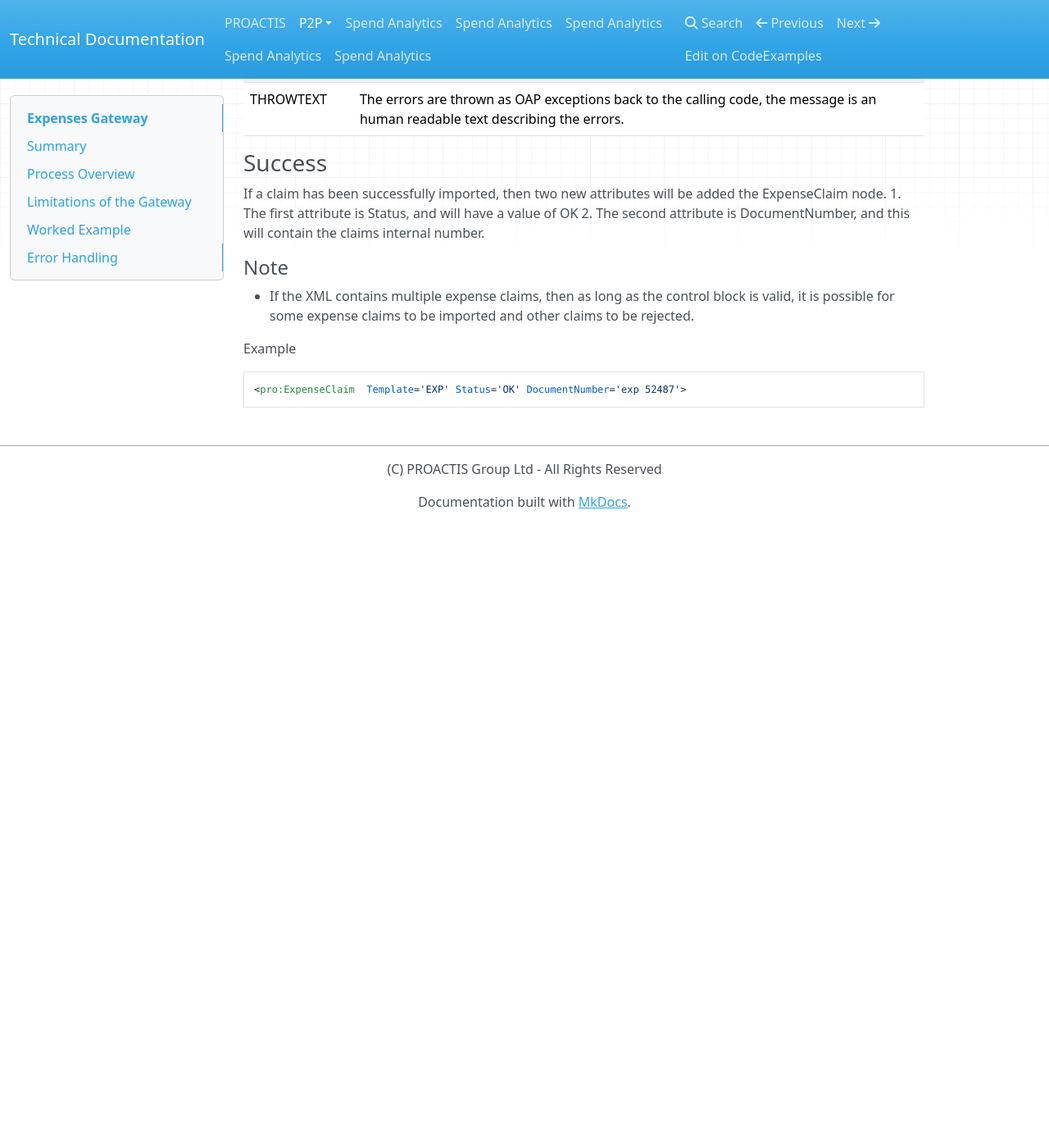
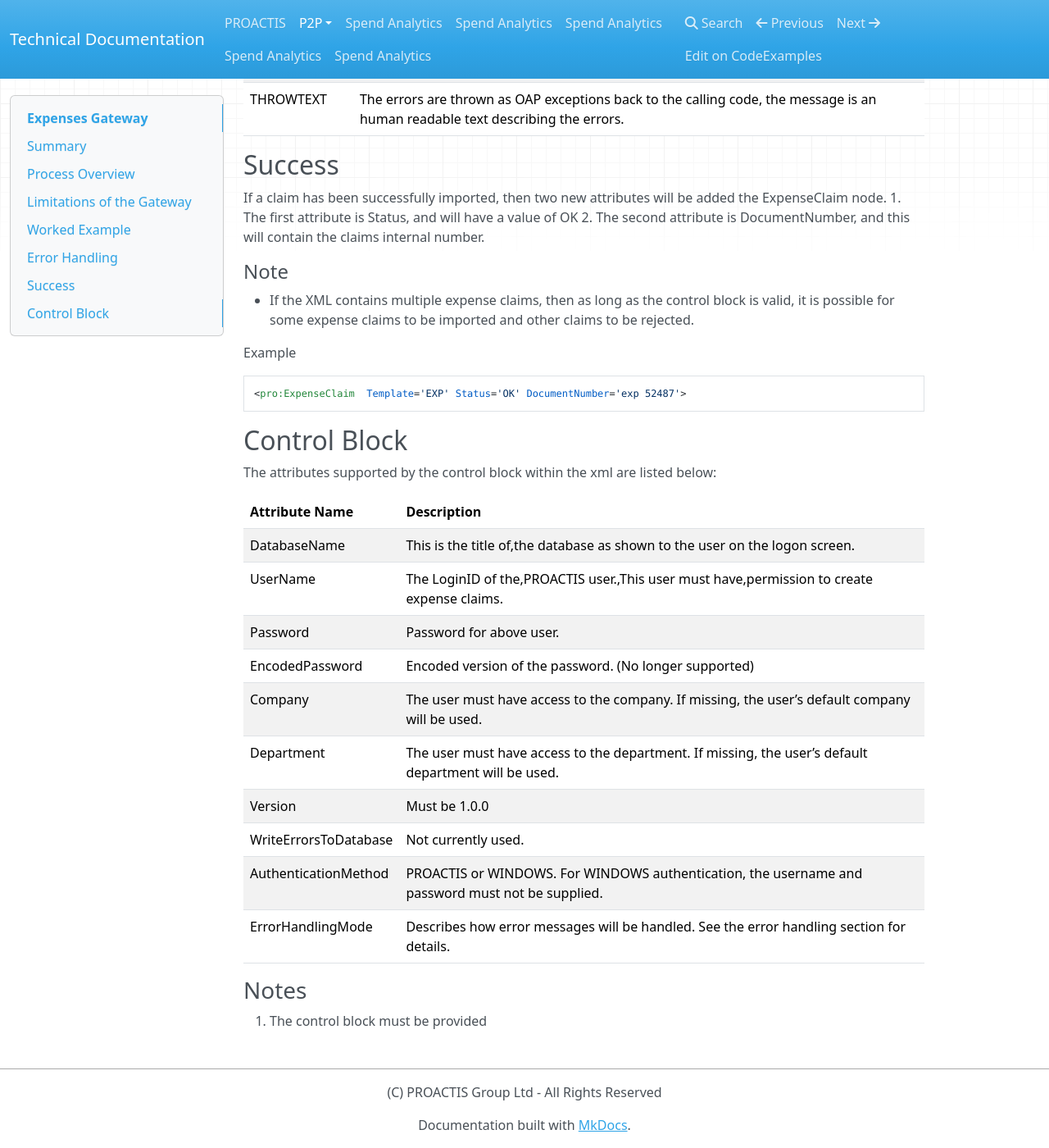
Before and after one commit to proactis-documentation/documentation-source, an MkDocs documentation site: the page built from docs/p2p/expensesGateway.md, in a window 1280 px wide and 1400 px high, scrolled down 4184 px. Shown: the whole window at 82% size. Built offline with MkDocs 1.6.1, drawn with Linux system fonts in a browser that asks for light colours; nearby versions of some CDN libraries; old or Windows-style settings are respelled for this version of MkDocs; before the commit the page ends 4824 px from its top, so only the background shows below that; some of the changed text lies outside the part shown.

Commit message:
Expenses

````diff
--- a/docs/p2p/expensesGateway.md
+++ b/docs/p2p/expensesGateway.md
@@ -161,7 +161,7 @@ An example errors block is shown below
 <pro:Errors>
   <pro:Error Number='-1072898030'
              Message='XML is not valid according to the schema. Element content is incomplete according to the DTD/Schema. Expecting: {http://www.proactis.com/xml/xml-ns}ExpenseClaim'/>
-</ pro:Errors>
+</pro:Errors>
 ```
 
 ### Errors/Error
@@ -186,10 +186,10 @@ The reporting of errors can be configured by setting the **ErrorHandlingMode** a
 | THROWXML | The errors are thrown as SOAP exceptions back to the calling code; the message is the processed xml document, which contains all the errors. |
 | THROWTEXT | The errors are thrown as OAP exceptions back to the calling code, the message is an human readable text describing the errors. |
 
-### Success
+## Success
 If a claim has been successfully imported, then two new attributes will be added the ExpenseClaim node.
-1.      The first attribute is Status, and will have a value of OK
-2.      The second attribute is DocumentNumber, and this will contain the claims internal number.
+1. The first attribute is Status, and will have a value of OK
+2. The second attribute is DocumentNumber, and this will contain the claims internal number.
 
 
 #### Note
@@ -199,3 +199,22 @@ Example
 ```xml
 <pro:ExpenseClaim  Template='EXP' Status='OK' DocumentNumber='exp 52487'>
 ```
+
+## Control Block
+The attributes supported by the control block within the xml are listed below:
+
+| Attribute Name  | Description                                                                                |
+|-----------------|--------------------------------------------------------------------------------------------|
+| DatabaseName    | This is the title of,the database as shown to the user on the logon screen.                |
+| UserName        | The LoginID of the,PROACTIS user.,This user must have,permission to create expense claims. |
+| Password        | Password for above user.                                                                   |
+| EncodedPassword | Encoded version of the password.  (No longer supported)                                    |
+| Company | The user must have access to the company.  If missing, the user’s default company will be used.    |
+| Department | The user must have access to the department.  If missing, the user’s default department will be used. |
+| Version | Must be 1.0.0 |
+| WriteErrorsToDatabase | Not currently used. |
+| AuthenticationMethod | PROACTIS or WINDOWS.  For WINDOWS authentication, the username and password must not be supplied. |
+| ErrorHandlingMode | Describes how error messages will be handled.  See the error handling section for details. |
+
+### Notes
+1. The control block must be provided
````
